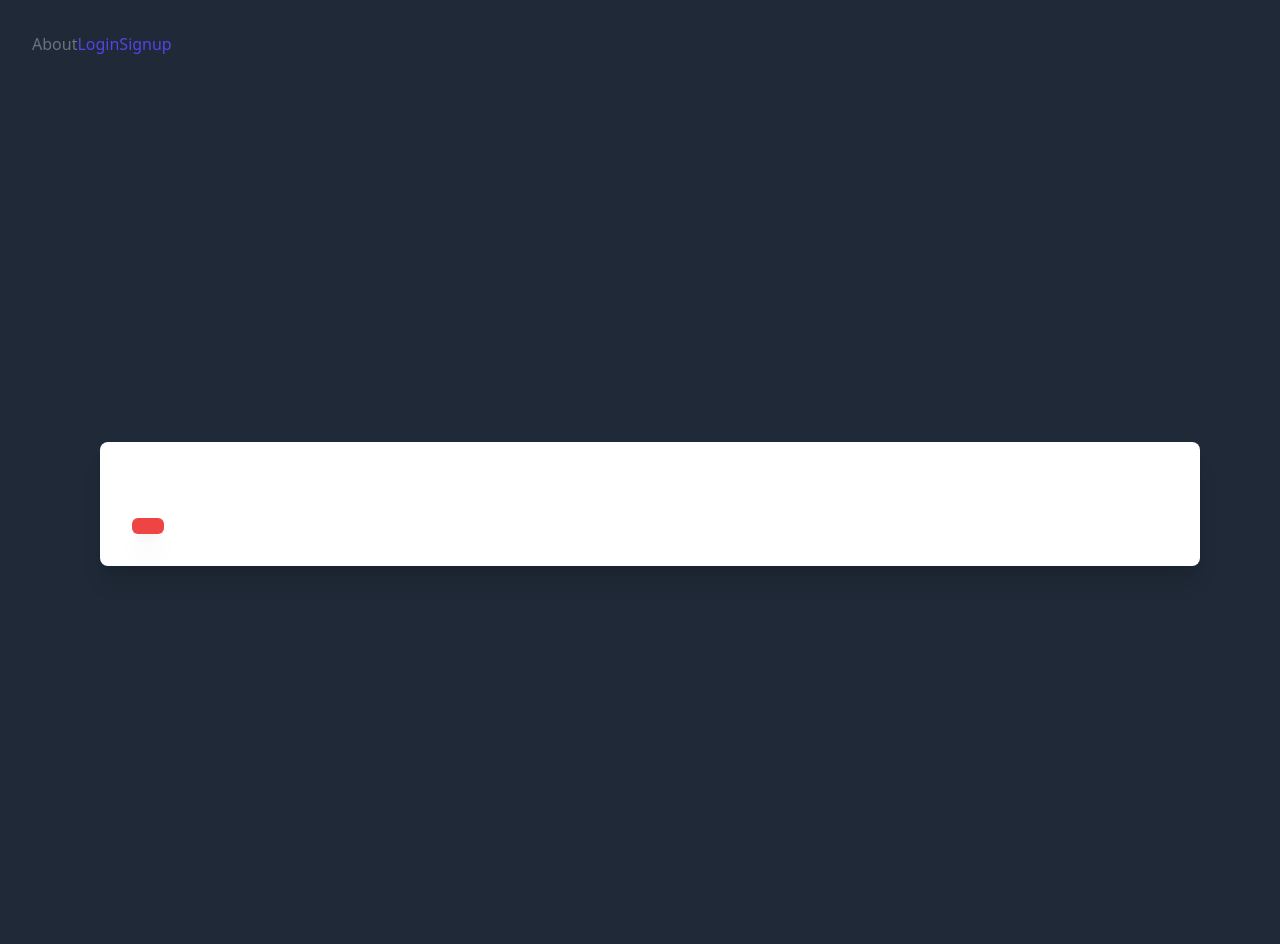
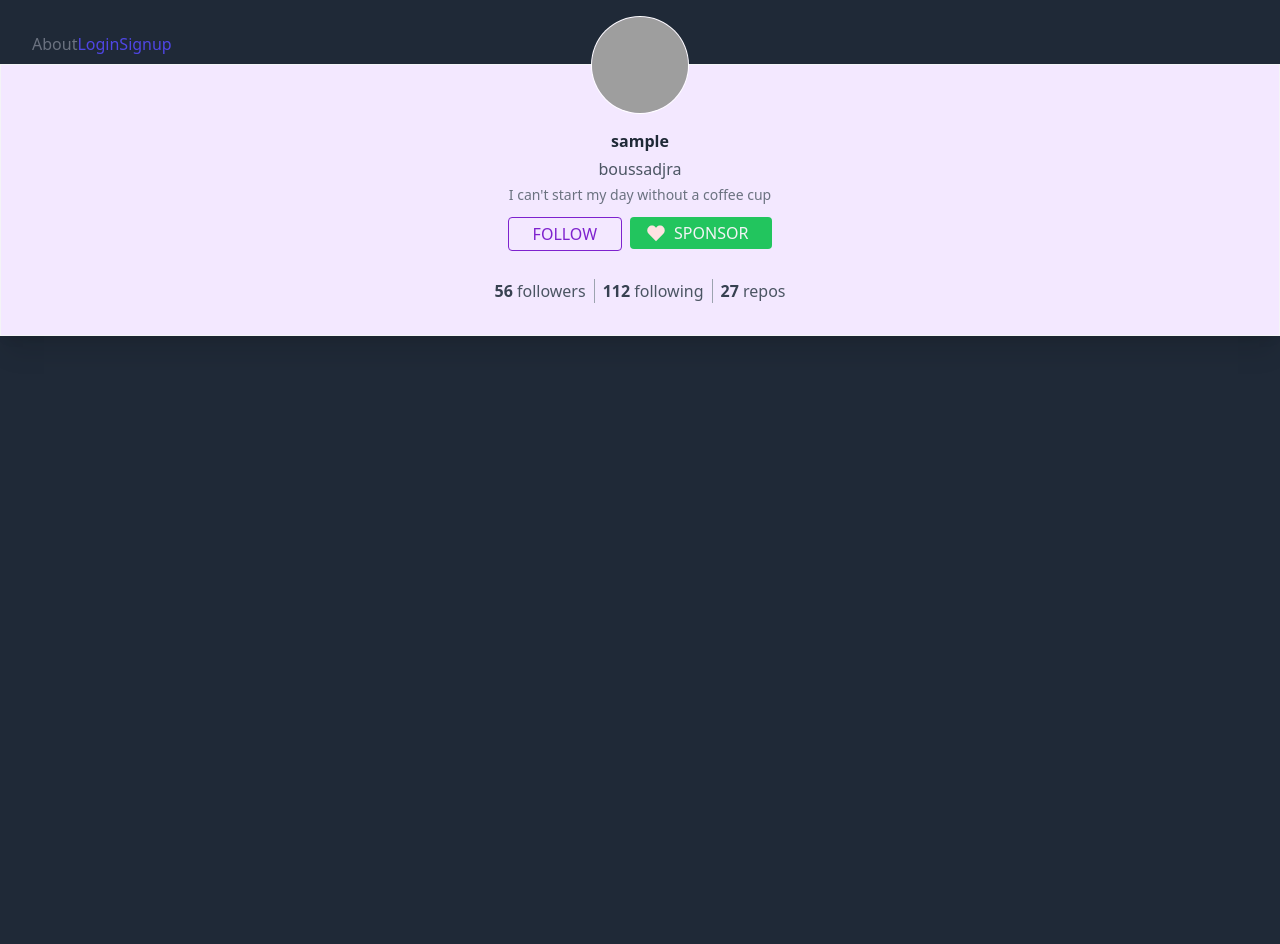
Before and after one commit to nrayrod1016/stumblr, a Django app: page /profiles/ in a window 1280 px wide. After the commit the page ends 336 px from the top, so only its background shows below. Run offline with Django 3.2, Linux system fonts and the light colour scheme; tables that the repository leaves empty hold one stand-in row (values such as "Sample post"); some libraries are stand-ins or nearby versions; grey boxes are pictures that could not be loaded.

Commit message:
profile-index

```diff
--- a/main_app/models.py
+++ b/main_app/models.py
@@ -14,7 +14,7 @@ STATUS = (
 
 class Post(models.Model):
   title = models.CharField(max_length=100, unique=True)
-  author = models.ForeignKey(User, on_delete= models.CASCADE, related_name='blog_posts')
+  author = models.ForeignKey(User, on_delete= models.CASCADE, related_name='posts')
   content = models.TextField()
   create_time = models.DateTimeField(auto_now_add=True)
   update_time = models.DateField(auto_now=True)
@@ -30,7 +30,6 @@ class Post(models.Model):
   def get_absolute_url(self):
     return reverse('posts_detail', kwargs={'post_id': self.id})
 
-  user = models.ForeignKey(User, on_delete=models.CASCADE)
 
 
 class Comment(models.Model):
--- a/main_app/templates/about.html
+++ b/main_app/templates/about.html
@@ -21,8 +21,8 @@
  <div id="background" class="w-full h-screen  bg-gray-800 pt-48">
   <div id="card" class="container mx-auto w-full bg-gray-400 bg-opacity-75 rounded-lg p-6 md:flex max-w-3xl shadow-xl">
     <img class="block rounded-full w-26 h-26 mx-auto -mt-32 md:mt-0 md:flex-1 mx-w-sm md:mr-4 max-w-sm max-h-sm" href="main_app/static/css/nickdev.jpeg" />
-    <div class="text-purple-200 text-center md:text-left md:flex-1">
-      <h2 class="text-2xl text-4xl">Ray Rodriguez<h2>
+    <div class="text-white text-center md:text-left md:flex-1">
+      <h2 class="text-2xl">Ray Rodriguez<h2>
       <span class="block text-xl sm:text-3xl ">Full-Stack Software Engineer 💻</span>
       <div class="sm:flex md:block">
        <button> <a  class="block sm:flex-1 text-xl sm:text-2xl underline text-blue-400"
--- a/main_app/templates/main_app/post_confirm_delete.html
+++ b/main_app/templates/main_app/post_confirm_delete.html
@@ -2,6 +2,7 @@
 {% load static %}
 
 {% block content %}
+{% if user %}
 <section class="h-screen bg-gray-800 text-white mt-20 ">
 <div class="shadow-lg rounded-2xl p-4 bg-white dark:bg-gray-800 w-64 m-auto">
     <div class="w-full h-full text-center">
--- a/main_app/templates/main_app/post_form.html
+++ b/main_app/templates/main_app/post_form.html
@@ -20,8 +20,11 @@
 <section class="center  bg-gray-100">
   <form action="" method='post' class='form-container text-center  content-center h-screen bg-gray-800 '>
     {% csrf_token %}
+    {% comment %} <input type="hidden"  name="author" value="{{ user }}"> {% endcomment %}
   <table class="text-gray-400 m-10 text-center">
+
   {{form.as_table}}
+
 
   </table>
   <button type="submit" class="bg-red-500 hover:bg-red-700 text-white content-center font-bold mt-2 py-2 px-2 rounded focus:outline-none focus:shadow-outline">Submit!</button>
--- a/main_app/templates/posts/index.html
+++ b/main_app/templates/posts/index.html
@@ -29,9 +29,11 @@
         Post was created at {{ post.create_time }}.</p>
         {% endif %}
   <button class="py-2 px-4 mt-8 bg-red-500 text-white rounded-md shadow-xl">{{ post.author }}</button>
+
       <div>
         <span class="absolute py-2 px-8 text-sm text-white top-0 right-0 bg-red-500 rounded-md transform translate-x-2 -translate-y-3 shadow-xl">New</span>
       </div>
+
     </div>
       {% endfor %}
   </div>
--- a/main_app/templates/profiles/index.html
+++ b/main_app/templates/profiles/index.html
@@ -5,17 +5,43 @@
 {% block content %}
 {% for profile in profiles %}
 {% comment %} {% for post in posts %} {% endcomment %}
-
-<section class="card-container mt-20 mx-auto px20 ml-5 flex flex-col  ">
+<div
+			class="card  min-w-sm border border-gray-100 bg-purple-100   transition-shadow shadow-xl hover:shadow-xl min-w-max">
+	{% comment %} <div class="w-full card__media"><img src="https://image.freepik.com/free-vector/abstract-binary-code-techno-background_1048-12836.jpg" class="h-48 w-96"></div> {% endcomment %}
+				<div class="  card__media--aside "></div>
+				<div class="flex items-center p-4">
+					<div class="relative flex flex-col items-center w-full">
+						<div
+							class="h-24 w-24 md rounded-full relative avatar flex items-end justify-end text-purple-600 min-w-max absolute -top-16 flex bg-purple-200 text-purple-100 row-start-1 row-end-3 text-purple-650 ring-1 ring-white">
+							<img class="h-24 w-24 md rounded-full relative" src="https://avatars3.githubusercontent.com/u/11801238?v=4" alt="">
+							<div class="absolute"></div>
+						</div>
+						<div class="flex flex-col space-y-1 justify-center items-center -mt-12 w-full">
+							<span class="text-md whitespace-nowrap text-gray-800 font-semibold">{{ profile.user }}</span><span class="text-md whitespace-nowrap text-gray-600">boussadjra</span>
+							<p class="text-sm text-gray-500">
+								I can't start my day without a coffee cup
+							</p>
+							<div class="py-2 flex space-x-2">
+								<button class="flex justify-center  max-h-max whitespace-nowrap focus:outline-none  focus:ring  focus:border-blue-300 rounded max-w-max border bg-transparent border-purple-700 text-purple-700 hover:border-purple-800 hover:border-purple-800 px-4 py-1 flex items-center hover:shadow-lg"><span class="mr-2"></span>FOLLOW<span class="ml-2"></span></button><button class="flex justify-center  max-h-max whitespace-nowrap focus:outline-none  focus:ring  focus:border-blue-300 rounded max-w-max text-gray-100 bg-green-500 hover:bg-green-600 px-4 py-1 flex items-center hover:shadow-lg"><span class="mr-2"><svg height="20" width="20" viewBox="0 0 32 32" class="fill-current text-red-100"><path d="M22.5,4c-2,0-3.9,0.8-5.3,2.2L16,7.4l-1.1-1.1C12,3.3,7.2,3.3,4.3,6.2c0,0-0.1,0.1-0.1,0.1c-3,3-3,7.8,0,10.8L16,29	l11.8-11.9c3-3,3-7.8,0-10.8C26.4,4.8,24.5,4,22.5,4z"></path></svg></span>SPONSOR <span class="ml-2"></span></button>
+							</div>
+							<div
+								class="py-4 flex justify-center items-center w-full divide-x divide-gray-400 divide-solid">
+								<span class="text-center px-2"><span class="font-bold text-gray-700">56</span><span class="text-gray-600"> followers</span></span><span class="text-center px-2"><span class="font-bold text-gray-700">112</span><span class="text-gray-600"> following</span></span><span class="text-center px-2"><span class="font-bold text-gray-700">27</span><span class="text-gray-600"> repos</span></span>
+							</div>
+						</div>
+					</div>
+				</div>
+</div>
+{% comment %} <section class="card-container mt-20 mx-auto px20 ml-5 flex flex-col  ">
 <div class="min-h-screen flex items-center justify-center ">
   <div class="container overflow-hidden mx-auto px-20">
-
-    <div class="bg-white  mb-5 p-8  relative transform  hover:scale-105 transition duration-300 shadow-xl rounded-lg hover:rounded-lg col-span-12 sm:col-span-6 xl:col-span-3 intro-y">
+    {% endcomment %}
+    {% comment %} <div class="bg-white  mb-5 p-8  relative transform  hover:scale-105 transition duration-300 shadow-xl rounded-lg hover:rounded-lg col-span-12 sm:col-span-6 xl:col-span-3 intro-y">
     <a href="{% url 'profile_detail' profile.id %}">
       <h1 class="text-2xl  text-gray-800 font-semibold mb-3">{{ post.title }}</h1>
 
   <button class="py-2 px-4 mt-8 bg-red-500 text-white rounded-md shadow-xl">{{ post.author }}</button>
-    </div>
+    </div> {% endcomment %}
       {% endfor %}
 {% comment %} {% endif %} {% endcomment %}
 
--- a/main_app/views.py
+++ b/main_app/views.py
@@ -9,6 +9,8 @@ from .forms import CommentForm
 # Create your views here.
 from django.contrib.auth.views import LoginView
 from django.contrib.auth.models import User
+
+from django.contrib.auth.mixins import LoginRequiredMixin
 def home(request):
   return render(request, 'home.html')
 
@@ -29,12 +31,13 @@ def posts_detail(request, post_id):
   return render(request, 'posts/detail.html', { 'post': post, 'comment_form': comment_form})
 
 
-class PostCreate(CreateView):
+class PostCreate(LoginRequiredMixin, CreateView):
   model = Post
-  fields = ['title', 'author', 'content' ]
+  fields = ['title', 'content' ]
 
   def form_valid(self, form):
-    form.instance.user = self.request.user
+    form.instance.author = self.request.user
+    print(form.instance.author)
     return super().form_valid(form)
 
 class PostUpdate(UpdateView):
@@ -100,6 +103,9 @@ def profiles_index(request):
 
 
 
+
+
+
 # class Profile(DetailView):
 #    template_name = 'users/profile.html'
 #    queryset = User.objects.all()
```
Also changed, not shown: main_app/templates/home.html (+5 -4 lines), main_app/migrations/0009_alter_post_author.py (added), main_app/migrations/0010_remove_post_user.py (added).
